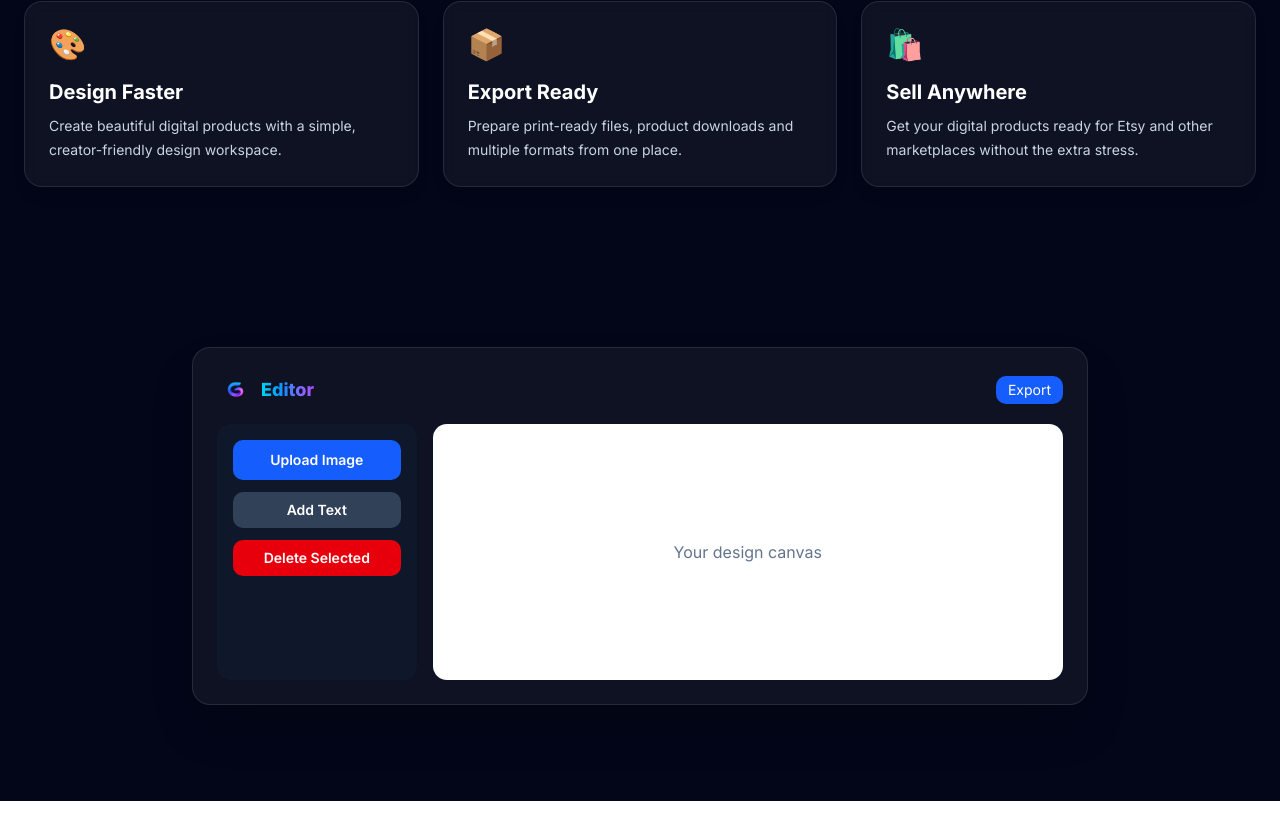
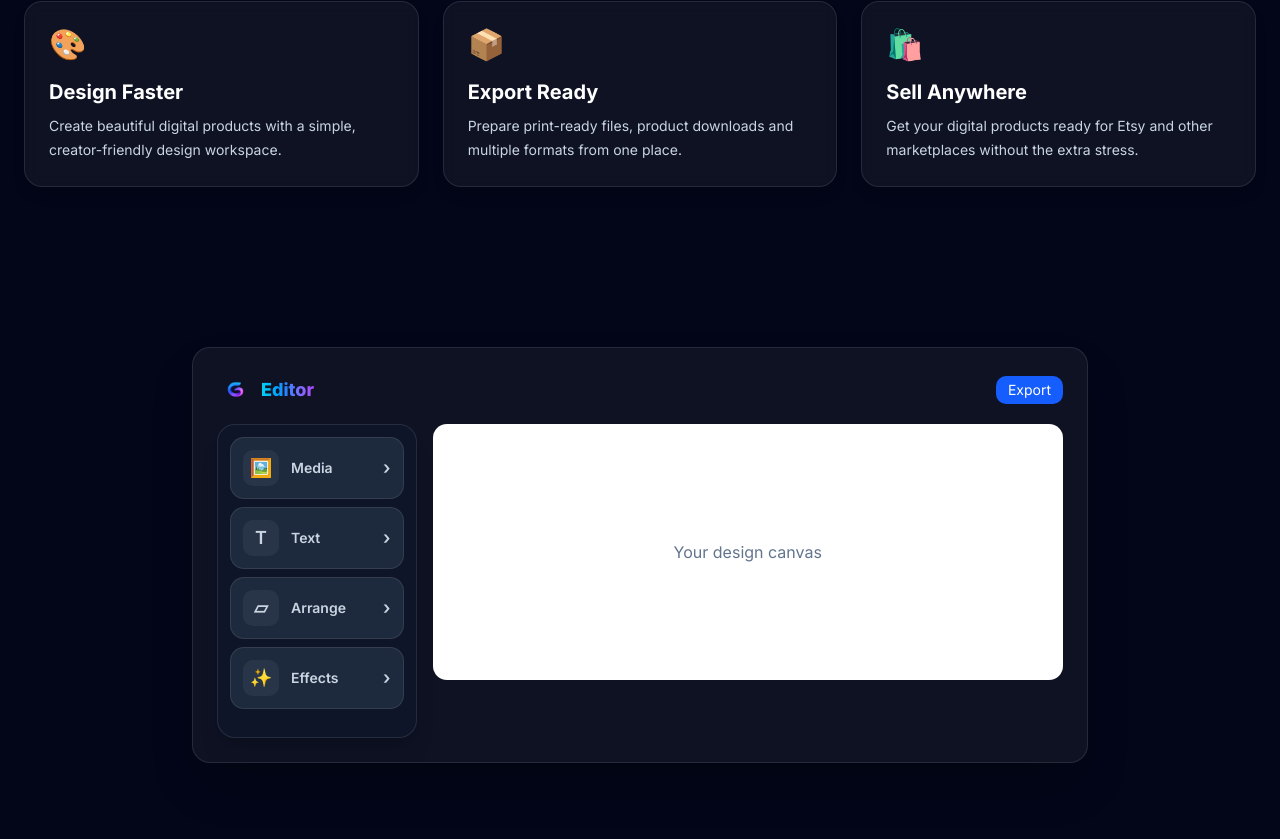
Before and after one commit to Stewey95/yourdesign, a Next.js app: page / in a window 1280 px wide. Shown: the part 805-1644 px from the top of the page. Before the commit the page ends 1606 px from the top, so only its background shows below. Built offline with nearby package versions, Linux system fonts and the light colour scheme; a web font is replaced by a local one.

Commit message:
Build premium expandable editor toolbar

```diff
--- a/components/EditorPreview.tsx
+++ b/components/EditorPreview.tsx
@@ -48,6 +48,9 @@ export default function EditorPreview() {
   const [draggingItemId, setDraggingItemId] = useState<string | null>(null);
   const [editingItemId, setEditingItemId] = useState<string | null>(null);
   const [showImageAdjustments, setShowImageAdjustments] = useState(false);
+  const [activeToolbarPanel, setActiveToolbarPanel] = useState<
+  "media" | "text" | "arrange" | "effects" | null
+>(null);
   const [alignmentGuides, setAlignmentGuides] = useState({
   vertical: false,
   horizontal: false,
@@ -901,7 +904,59 @@ if (direction === "back") {
       </div>
 
       <div className="grid gap-4 md:grid-cols-4">
-        <div className="rounded-xl bg-slate-900 p-4 text-sm text-slate-300">
+        <div className="rounded-2xl border border-white/10 bg-slate-900/95 p-3 text-sm text-slate-300 shadow-xl">
+        <div className="mb-4 space-y-2">
+  {[
+    { id: "media", icon: "🖼️", label: "Media" },
+    { id: "text", icon: "T", label: "Text" },
+    { id: "arrange", icon: "▱", label: "Arrange" },
+    { id: "effects", icon: "✨", label: "Effects" },
+  ].map((tool) => {
+    const isActive = activeToolbarPanel === tool.id;
+
+    return (
+      <button
+        key={tool.id}
+        type="button"
+        onClick={() =>
+          setActiveToolbarPanel(
+            isActive
+              ? null
+              : (tool.id as
+                  | "media"
+                  | "text"
+                  | "arrange"
+                  | "effects")
+          )
+        }
+        className={`flex w-full cursor-pointer items-center gap-3 rounded-xl border px-3 py-3 text-left font-semibold transition ${
+          isActive
+            ? "border-blue-400/60 bg-gradient-to-r from-cyan-500/20 via-blue-500/20 to-purple-500/20 text-white shadow-[0_0_18px_rgba(59,130,246,0.25)]"
+            : "border-white/10 bg-slate-800 text-slate-300 hover:border-white/20 hover:bg-slate-700"
+        }`}
+      >
+        <span className="flex h-9 w-9 shrink-0 items-center justify-center rounded-lg bg-white/5 text-lg">
+          {tool.icon}
+        </span>
+
+        <span className="flex-1">{tool.label}</span>
+
+        <span
+          className={`text-lg transition-transform ${
+            isActive ? "rotate-90" : ""
+          }`}
+        >
+          ›
+        </span>
+      </button>
+    );
+  })}
+</div>
+         {activeToolbarPanel === "media" && (
+  <div className="mt-3 rounded-xl border border-white/10 bg-slate-800/60 p-3">
+    <p className="mb-3 text-xs font-bold uppercase tracking-widest text-cyan-400">
+      Media
+    </p>
   <label className="flex h-10 w-full cursor-pointer select-none items-center justify-center rounded-lg bg-blue-600 px-4 font-semibold text-white">
     Upload Image
 
@@ -912,20 +967,36 @@ if (direction === "back") {
       className="hidden"
     />
   </label>
+  </div>
+)}
 
+         {activeToolbarPanel === "text" && (
+  <div className="mt-3 rounded-xl border border-white/10 bg-slate-800/60 p-3">
+    <p className="mb-3 text-xs font-bold uppercase tracking-widest text-cyan-400">
+      Text
+    </p>
   <button
     onClick={addText}
-            className="mt-3 w-full cursor-pointer rounded-lg bg-slate-700 px-4 py-2 font-semibold text-white"
+    className="w-full cursor-pointer rounded-lg bg-slate-700 px-4 py-2 font-semibold text-white transition hover:bg-slate-600"
   >
     Add Text
   </button>
+  </div>
+)}
 
+         {activeToolbarPanel === "arrange" && (
+  <div className="mt-3 rounded-xl border border-white/10 bg-slate-800/60 p-3">
+    <p className="mb-3 text-xs font-bold uppercase tracking-widest text-cyan-400">
+      Arrange
+    </p>
   <button
     onClick={deleteSelected}
-            className="mt-3 w-full cursor-pointer rounded-lg bg-red-600 px-4 py-2 font-semibold text-white"
+    className="w-full cursor-pointer rounded-lg bg-red-600 px-4 py-2 font-semibold text-white transition hover:bg-red-500"
   >
     Delete Selected
   </button>
+  </div>
+)}
         </div>
 
         <div className="min-w-0 md:col-span-3">
```
Lines whose indentation alone changed are shown as unchanged.
